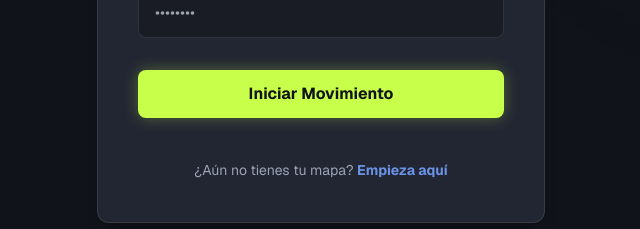
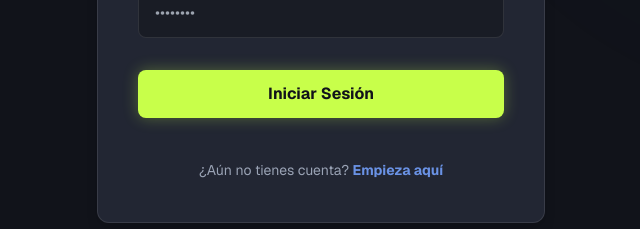
Before and after one commit to Cklixy/Studia-App, a Next.js app: page /login in a window 1280 px wide. Shown: the part 442-671 px from the top of the page, without its empty margins (319-959 px from the left). Built offline with nearby package versions, Linux system fonts and the light colour scheme.

Commit message:
Cambios inicio de sesion

```diff
--- a/src/app/login/page.tsx
+++ b/src/app/login/page.tsx
@@ -48,11 +48,11 @@ export default function LoginPage({
             formAction={login}
             className="btn-action w-full mt-2 flex justify-center"
           >
-            Iniciar Movimiento
+            Iniciar Sesión
           </button>
 
           <div className="text-center mt-4">
-            <span className="text-sm text-text-secondary">¿Aún no tienes tu mapa? </span>
+            <span className="text-sm text-text-secondary">¿Aún no tienes cuenta? </span>
             <Link href="/registro" className="text-sm text-electric-periwinkle font-bold hover:text-white transition-colors">
               Empieza aquí
             </Link>
```
